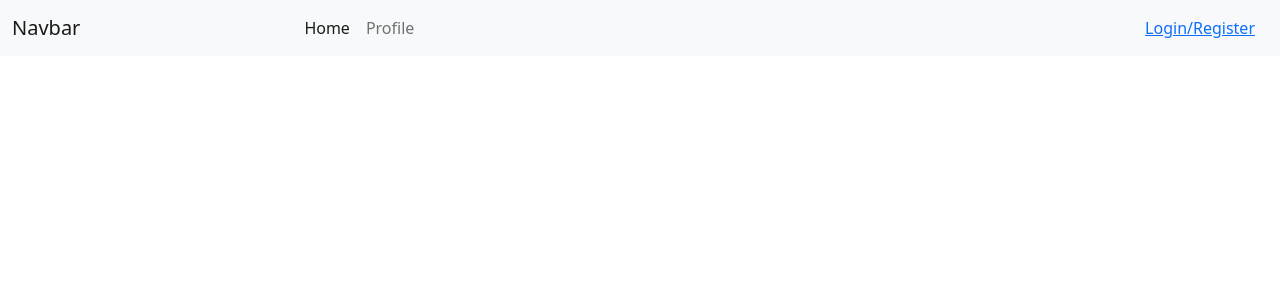
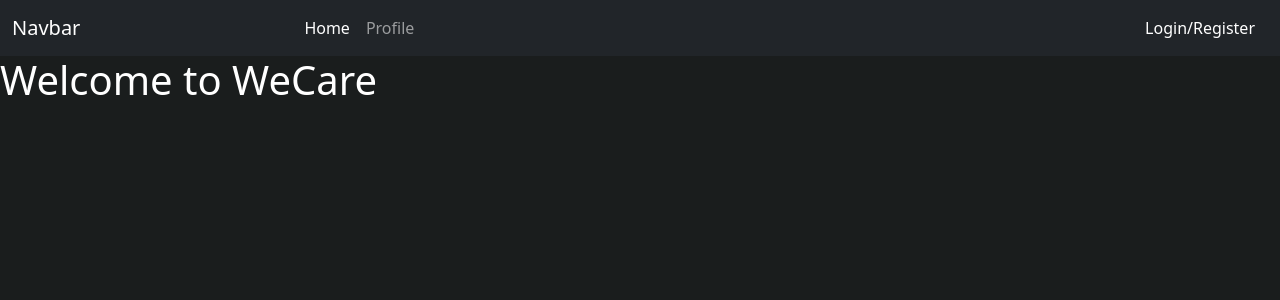
Before and after one commit to dev-preetamraj/we_care, a Django app: page / in a window 1280 px wide. Shown: the top 300 px of the page. Run offline with Django 3.2, Linux system fonts and the light colour scheme; some libraries are stand-ins or nearby versions.

Commit message:
some minor changes

```diff
--- a/src/templates/main/base.html
+++ b/src/templates/main/base.html
@@ -5,6 +5,7 @@
 <body>
     {% include 'main/header.html' %}
     <section class="main-body">
+        <h1>Welcome to WeCare</h1>
     </section>
     {% include 'main/footer.html' %}
     {% include 'main/scripts.html' %}
--- a/src/templates/main/head.html
+++ b/src/templates/main/head.html
@@ -3,5 +3,11 @@
     <meta http-equiv="X-UA-Compatible" content="IE=edge">
     <meta name="viewport" content="width=device-width, initial-scale=1.0">
     <link href="https://cdn.jsdelivr.net/npm/bootstrap@5.0.0-beta2/dist/css/bootstrap.min.css" rel="stylesheet">
+    <style>
+        body {
+            background-color: rgb(26, 29, 29);
+            color: #fff;
+        }
+    </style>
     <title>WeCare</title>
 </head>
--- a/src/templates/main/header.html
+++ b/src/templates/main/header.html
@@ -1,4 +1,4 @@
-<nav class="navbar navbar-expand-lg navbar-light bg-light">
+<nav class="navbar navbar-expand-lg navbar-dark bg-dark">
     <div class="container-fluid">
         <a class="navbar-brand" href="{% url 'home' %}">Navbar</a>
         <button class="navbar-toggler" type="button" data-bs-toggle="collapse" data-bs-target="#navbarSupportedContent"
@@ -11,7 +11,7 @@
                     <a class="nav-link active" aria-current="page" href="{% url 'home' %}">Home</a>
                 </li>
                 <li class="nav-item">
-                    <a class="nav-link" href="#">Profile</a>
+                    <a class="nav-link" href="{% url 'profile' %}">Profile</a>
                 </li>
                 <!-- <li class="nav-item dropdown">
                     <a class="nav-link dropdown-toggle" href="#" id="navbarDropdown" role="button"
@@ -54,4 +54,13 @@
     .navbar-nav {
         margin-left: 200px;
     }
+
+    .btn {
+        color: #fff;
+    }
+
+    .btn a {
+        color: #fff;
+        text-decoration: none;
+    }
 </style>
--- a/src/templates/main/scripts.html
+++ b/src/templates/main/scripts.html
@@ -7,3 +7,19 @@
 <script src="https://cdn.jsdelivr.net/npm/bootstrap@5.0.0-beta2/dist/js/bootstrap.min.js"
     integrity="sha384-nsg8ua9HAw1y0W1btsyWgBklPnCUAFLuTMS2G72MMONqmOymq585AcH49TLBQObG"
     crossorigin="anonymous"></script>
+<script>
+    // Get the container element
+    var btnContainer = document.getElementsByClassName("nav-item");
+
+    // Get all buttons with class="btn" inside the container
+    var btns = btnContainer.getElementsByClassName("nav-link");
+
+    // Loop through the buttons and add the active class to the current/clicked button
+    for (var i = 0; i < btns.length; i++) {
+        btns[i].addEventListener("click", function () {
+            var current = document.getElementsByClassName("active");
+            current[0].className = current[0].className.replace(" active", "");
+            this.className += " active";
+        });
+    }
+</script>
```
Also changed, not shown: src/templates/profile/profile.html (+9 -4 lines).
